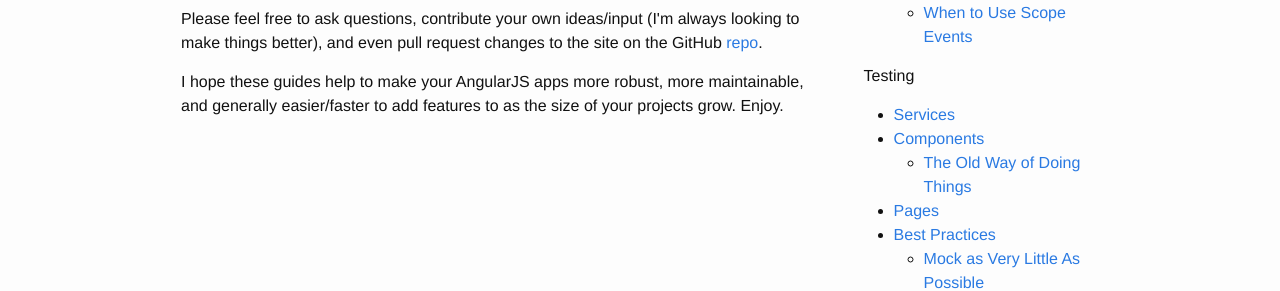
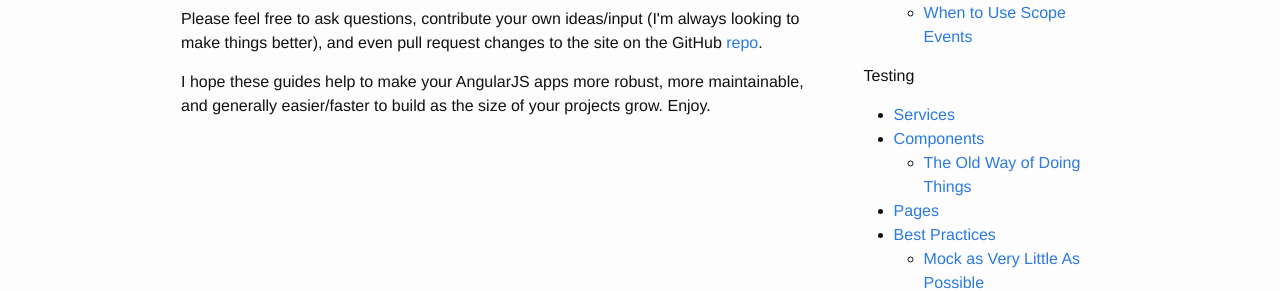
Before and after one commit to gregjacobs/Angular-Architecture, a Jekyll site: the page built from index.html, in a window 1280 px wide. Shown: the part 466-757 px from the top of the page. Built offline with Jekyll 4.4.1, drawn with Linux system fonts in a browser that asks for light colours; Markdown is read by kramdown in place of the engine named in the settings; comment, search, counter and statistics services are not loaded.

Commit message:
Change some wording on the home page

```diff
--- a/index.html
+++ b/index.html
@@ -36,8 +36,8 @@ comments: true
 
 	<p>
 		I hope these guides help to make your AngularJS apps more robust, more
-		maintainable, and generally easier/faster to add features to as the size
-		of your projects grow. Enjoy.
+		maintainable, and generally easier/faster to build as the size of your
+		projects grow. Enjoy.
 	</p>
 
 </div>
```
